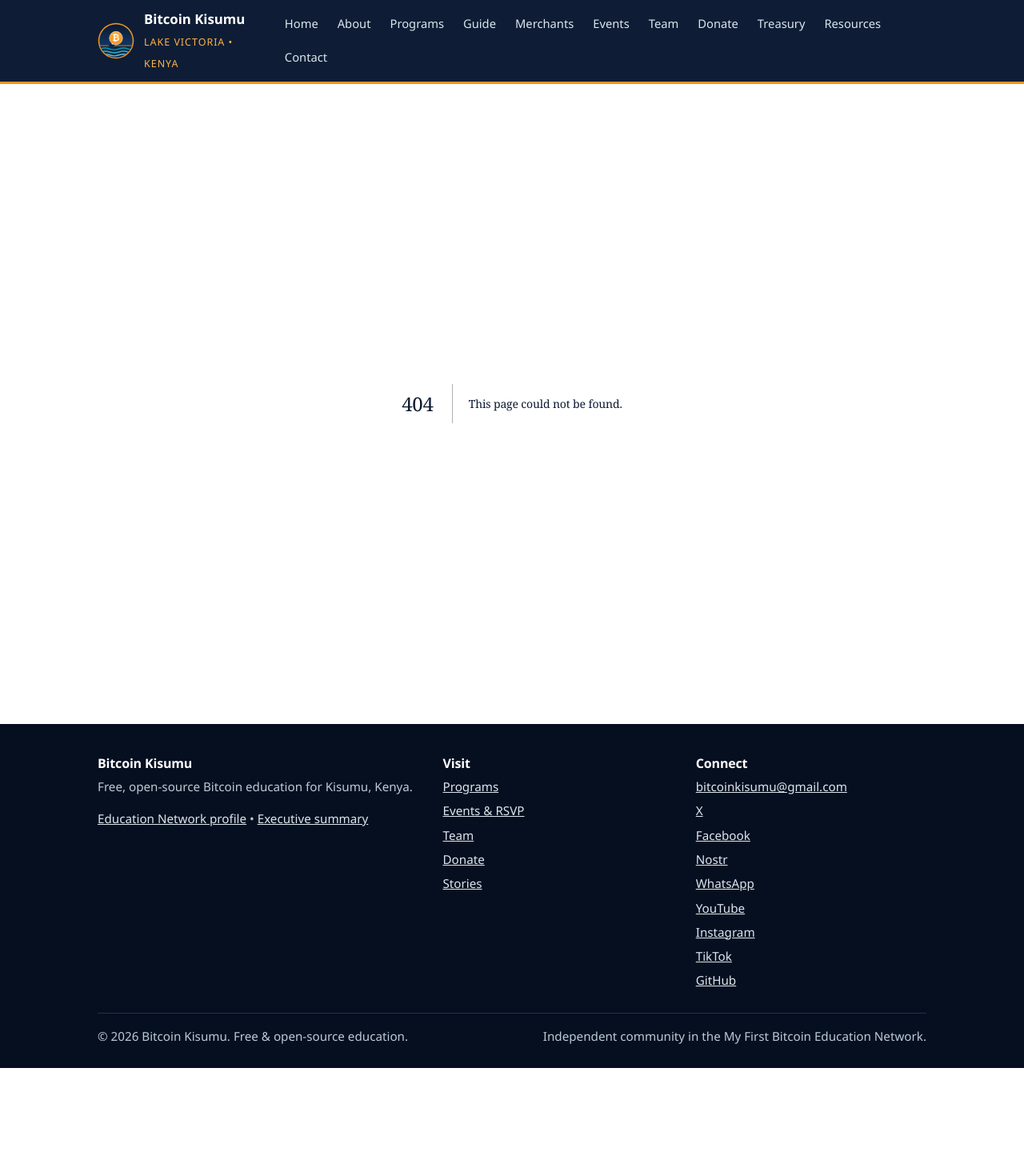
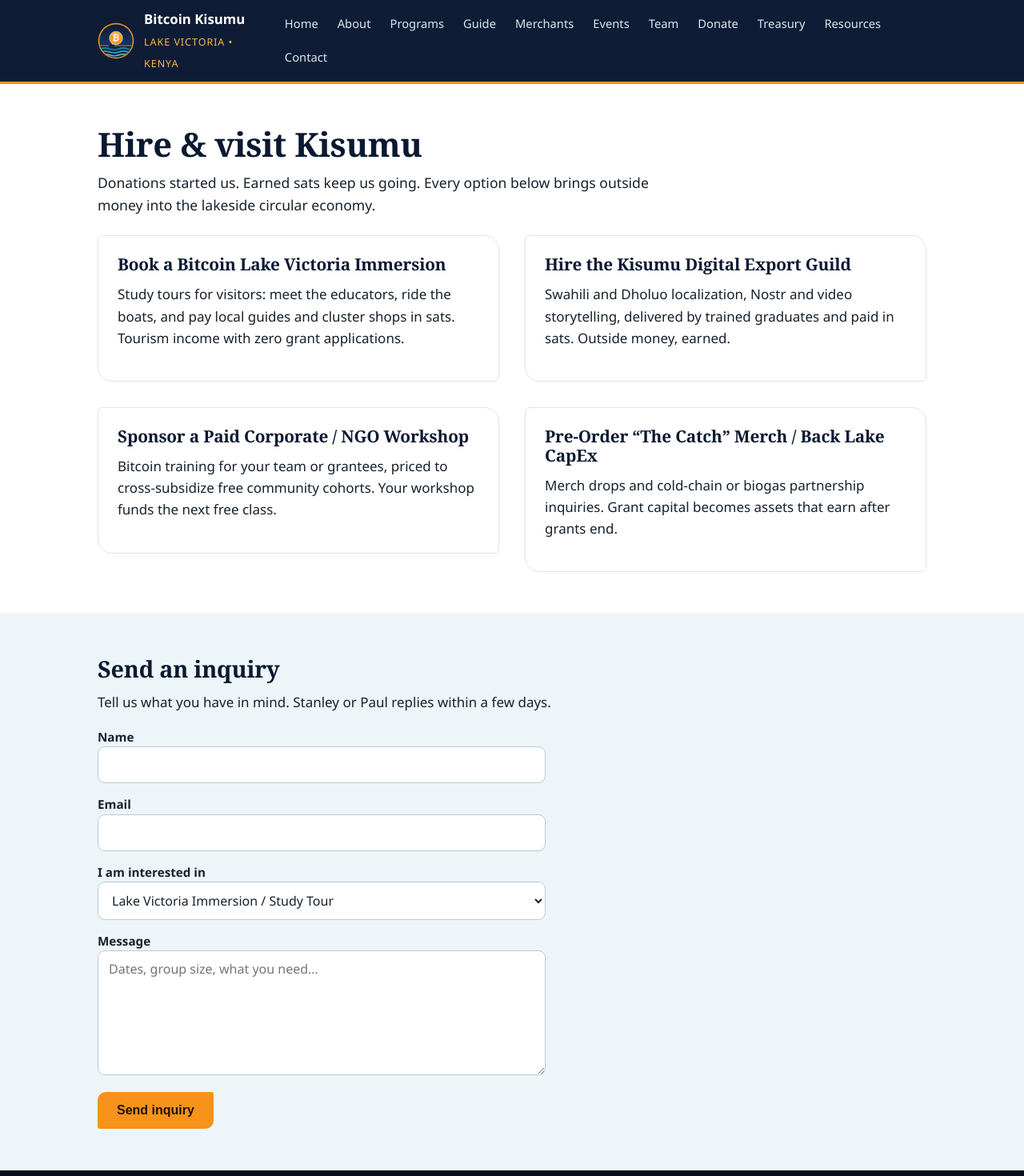
Before and after one commit to altradits/bitcoin-kisumu, a Next.js app: page /partners in a window 1280 px wide. Before the commit this address had no page. Shown: the top 1470 px of the page at 80% size. Before the commit the page ends 1335 px from the top, so only its background shows below. Built offline with nearby package versions, Linux system fonts and the light colour scheme.

Commit message:
ui: partners revenue funnel with inquiries inbox
Public /partners page (4 revenue pillars) backed by the rate-limited honeypot store, Revenue Inquiries tab in the admin inbox, linked from guide/donate/footer/sitemap.

```diff
--- /dev/null
+++ b/app/api/inquiries/route.js
@@ -0,0 +1,40 @@
+import { NextResponse } from 'next/server';
+import { store, StorageUnavailable } from '@/app/lib/store';
+import { checkRateLimit, tooManyRequests } from '@/app/lib/rateLimit';
+
+export const INTERESTS = ['tour', 'guild', 'workshop', 'merch'];
+
+function bad(msg) {
+  return NextResponse.json({ error: msg }, { status: 400 });
+}
+
+export async function POST(req) {
+  const limit = await checkRateLimit(req, 'inquiries');
+  if (!limit.ok) return tooManyRequests(limit.retryAfter);
+  let body;
+  try {
+    body = await req.json();
+  } catch {
+    return bad('Invalid JSON.');
+  }
+  if (String(body.website || '').trim() !== '') {
+    return NextResponse.json({ ok: true }); // honeypot: pretend success, store nothing
+  }
+  const name = String(body.name || '').trim();
+  const email = String(body.email || '').trim();
+  const interest = String(body.interest || '').trim();
+  const message = String(body.message || '').trim();
+  if (name.length < 2) return bad('Please give your name.');
+  if (name.length > 100) return bad('Name too long (100 chars max).');
+  if (!/^[^\s@]+@[^\s@]+\.[^\s@]+$/.test(email) || email.length > 254) return bad('Please give a valid email.');
+  if (!INTERESTS.includes(interest)) return bad('Please pick what you are interested in.');
+  if (message.length < 10) return bad('Message needs at least 10 characters.');
+  if (message.length > 5000) return bad('Message too long (5000 chars max).');
+  try {
+    const row = await store.appendTo('inquiries.json', { name, email, interest, message });
+    return NextResponse.json({ ok: true, id: row.id });
+  } catch (err) {
+    if (err instanceof StorageUnavailable) return NextResponse.json({ error: err.message }, { status: 503 });
+    throw err;
+  }
+}
--- /dev/null
+++ b/app/components/InquiryForm.js
@@ -0,0 +1,55 @@
+'use client';
+
+import { useState } from 'react';
+
+const INTEREST_LABELS = {
+  tour: 'Lake Victoria Immersion / Study Tour',
+  guild: 'Hire the Digital Export Guild',
+  workshop: 'Sponsor a Corporate / NGO Workshop',
+  merch: 'The Catch merch / Lake CapEx partnership'
+};
+
+export default function InquiryForm() {
+  const [form, setForm] = useState({ name: '', email: '', interest: 'tour', message: '', website: '' });
+  const [status, setStatus] = useState(null);
+
+  function set(k, v) {
+    setForm((f) => ({ ...f, [k]: v }));
+  }
+
+  async function submit(e) {
+    e.preventDefault();
+    setStatus({ kind: 'sending', msg: 'Sending…' });
+    try {
+      const res = await fetch('/api/inquiries', {
+        method: 'POST',
+        headers: { 'Content-Type': 'application/json' },
+        body: JSON.stringify(form)
+      });
+      const data = await res.json();
+      if (!res.ok) throw new Error(data.error || 'Failed');
+      setStatus({ kind: 'ok', msg: 'Asante! We reply within a few days.' });
+      setForm({ name: '', email: '', interest: 'tour', message: '', website: '' });
+    } catch (err) {
+      setStatus({ kind: 'err', msg: err.message });
+    }
+  }
+
+  return (
+    <form className="stack" onSubmit={submit}>
+      <label>Name<input required value={form.name} onChange={(e) => set('name', e.target.value)} /></label>
+      <label>Email<input required type="email" value={form.email} onChange={(e) => set('email', e.target.value)} /></label>
+      <label>I am interested in
+        <select value={form.interest} onChange={(e) => set('interest', e.target.value)}>
+          {Object.entries(INTEREST_LABELS).map(([v, label]) => <option key={v} value={v}>{label}</option>)}
+        </select>
+      </label>
+      <label>Message<textarea required rows={6} value={form.message} onChange={(e) => set('message', e.target.value)} placeholder="Dates, group size, what you need…" /></label>
+      <label className="hp-field" aria-hidden="true">Website (leave blank)<input value={form.website} onChange={(e) => set('website', e.target.value)} autoComplete="off" tabIndex={-1} /></label>
+      <div><button className="btn btn-primary" type="submit">Send inquiry</button></div>
+      {status && (
+        <div role="status" className={status.kind === 'ok' ? 'form-ok' : status.kind === 'err' ? 'form-err' : 'form-note'}>{status.msg}</div>
+      )}
+    </form>
+  );
+}
--- a/app/donate/page.js
+++ b/app/donate/page.js
@@ -71,6 +71,7 @@ export default function Donate() {
             </ul>
           </div>
         </div>
+        <p style={{ marginTop: 20 }}>Visiting Kisumu or hiring remotely? <a href="/partners">Partner with us →</a></p>
         <div className="card" style={{ marginTop: 20 }}>
           <h3>Transparency</h3>
           <p>Every sat sits in our public 3-bucket treasury (35/45/20), tracked on a 6-KPI scorecard with quarterly audit reports. Proof of work unlocks everything.</p>
--- a/app/guide/page.js
+++ b/app/guide/page.js
@@ -267,6 +267,7 @@ export default function Guide() {
           <div className="hero-actions" style={{ marginTop: 12 }}>
             <Link className="btn btn-primary" href="/donate">Support the pilot</Link>
             <Link className="btn btn-dark" href="/merchants">Merchant directory</Link>
+            <Link className="btn btn-dark" href="/partners">Partner with us</Link>
             <Link className="btn btn-ghost" style={{ color: 'var(--navy)', borderColor: 'var(--navy)' }} href="/contact">Talk to us</Link>
           </div>
         </div>
--- a/app/layout.js
+++ b/app/layout.js
@@ -61,6 +61,7 @@ export default function RootLayout({ children }) {
                   <li><a href="/team">Team</a></li>
                   <li><a href="/donate">Donate</a></li>
                   <li><a href="/stories">Stories</a></li>
+                  <li><a href="/partners">Partners</a></li>
                 </ul>
               </div>
               <div>
--- /dev/null
+++ b/app/partners/page.js
@@ -0,0 +1,59 @@
+import InquiryForm from '../components/InquiryForm';
+
+export const metadata = {
+  title: 'Partners — Hire & Visit Kisumu | Bitcoin Kisumu',
+  description: 'Book a Bitcoin lake immersion, hire the Kisumu Digital Export Guild, sponsor a workshop, or back lake CapEx. External sats keep classes free.'
+};
+
+const PILLARS = [
+  {
+    title: 'Book a Bitcoin Lake Victoria Immersion',
+    body: 'Study tours for visitors: meet the educators, ride the boats, and pay local guides and cluster shops in sats. Tourism income with zero grant applications.'
+  },
+  {
+    title: 'Hire the Kisumu Digital Export Guild',
+    body: 'Swahili and Dholuo localization, Nostr and video storytelling, delivered by trained graduates and paid in sats. Outside money, earned.'
+  },
+  {
+    title: 'Sponsor a Paid Corporate / NGO Workshop',
+    body: 'Bitcoin training for your team or grantees, priced to cross-subsidize free community cohorts. Your workshop funds the next free class.'
+  },
+  {
+    title: 'Pre-Order “The Catch” Merch / Back Lake CapEx',
+    body: 'Merch drops and cold-chain or biogas partnership inquiries. Grant capital becomes assets that earn after grants end.'
+  }
+];
+
+export default function Partners() {
+  return (
+    <>
+      <section className="section">
+        <div className="wrap">
+          <h1>Hire &amp; visit Kisumu</h1>
+          <p style={{ fontSize: '1.1rem', maxWidth: '44rem' }}>
+            Donations started us. Earned sats keep us going. Every option below
+            brings outside money into the lakeside circular economy.
+          </p>
+          <div className="split" style={{ marginTop: 24 }}>
+            {PILLARS.map((p) => (
+              <article key={p.title} className="card">
+                <h2 style={{ fontSize: '1.3rem' }}>{p.title}</h2>
+                <p>{p.body}</p>
+              </article>
+            ))}
+          </div>
+        </div>
+      </section>
+
+      <section className="section section-wash">
+        <div className="wrap">
+          <h2>Send an inquiry</h2>
+          <p style={{ maxWidth: '44rem' }}>Tell us what you have in mind. Stanley or Paul replies within a few days.</p>
+          <div style={{ marginTop: 18, maxWidth: '36rem' }}>
+            <InquiryForm />
+          </div>
+        </div>
+      </section>
+    </>
+  );
+}
--- a/app/sitemap.js
+++ b/app/sitemap.js
@@ -11,6 +11,7 @@ const ROUTES = [
   '/donate',
   '/treasury',
   '/pilot',
+  '/partners',
   '/resources',
   '/executive-summary',
   '/stories',
```
Also changed, not shown: app/admin/inbox/page.js (+16 -2 lines), scripts/test-public-forms.mjs (+30 -1 lines), 1 other file (tests, documents, lock files or other folders).
